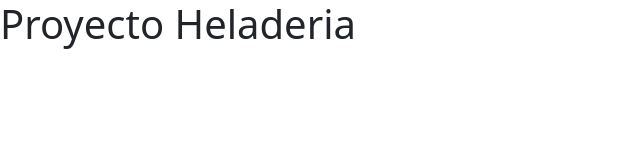
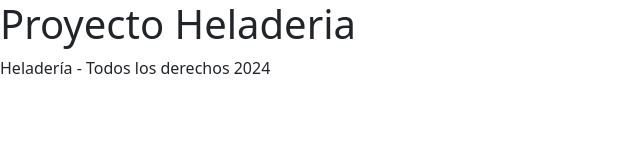
Before and after one commit to mlapeducacionit/project-heladeria, a website built with Vite: page index.html in a window 1280 px wide. Shown: the whole page, without its empty margins (0-640 px from the left). Built offline with nearby package versions, Linux system fonts and the light colour scheme.

Commit message:
Agrego el footer

```diff
--- a/index.html
+++ b/index.html
@@ -8,6 +8,11 @@
   <body>
     <h1>Proyecto Heladeria</h1>
 
+
+    <footer>
+      <p>Heladería - Todos los derechos 2024</p>
+    </footer>
+
     <script type="module" src="/main.js"></script>
   </body>
 </html>
```
